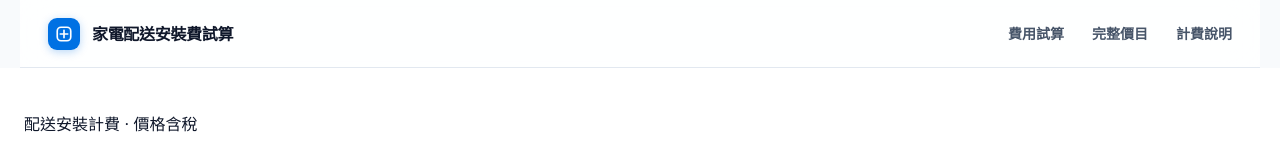
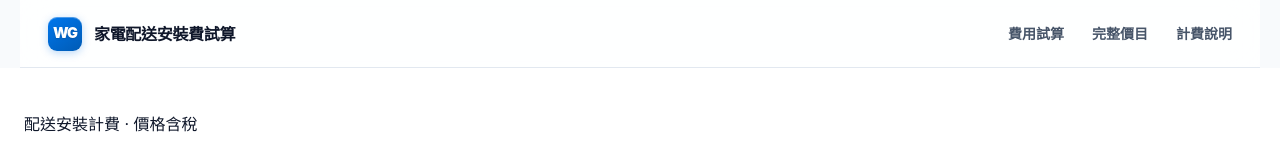
Before and after one commit to lalawgwg99/WGapp, a Next.js app: page / in a window 1280 px wide. Shown: the top 144 px of the page. Built offline with nearby package versions, Linux system fonts and the light colour scheme.

Commit message:
設計高質感 Apple Squircle WG 品牌 Logo 並在運費標準加入「五甲店」標題

```diff
--- a/app/globals.css
+++ b/app/globals.css
@@ -90,11 +90,17 @@ main { width: 100%; overflow-x: clip; }
 }
 .brand { display: flex; align-items: center; gap: 12px; font-weight: 700; font-size: 16px; letter-spacing: -0.02em; }
 .brand-icon-squircle {
-  width: 32px; height: 32px; display: grid; place-items: center;
-  background: var(--brand-blue); color: white; border-radius: 9px;
-  box-shadow: 0 2px 8px rgba(0, 113, 227, 0.28);
+  width: 34px; height: 34px; display: grid; place-items: center;
+  background: linear-gradient(145deg, #0077ed 0%, #005bb5 100%);
+  color: white; border-radius: 9px;
+  box-shadow: 0 2px 8px rgba(0, 113, 227, 0.28), inset 0 1px 0 rgba(255, 255, 255, 0.3);
+  flex: 0 0 auto; user-select: none;
 }
-.brand-icon-squircle svg { stroke: white; }
+.wg-logo-text {
+  font-family: -apple-system, BlinkMacSystemFont, "SF Pro Display", "SF Pro Text", system-ui, sans-serif;
+  font-weight: 900; font-size: 14.5px; letter-spacing: -0.06em; line-height: 1;
+  color: #ffffff; text-shadow: 0 1px 2px rgba(0, 0, 0, 0.15);
+}
 .site-header nav { display: flex; gap: 28px; font-size: 14px; font-weight: 600; color: var(--text-secondary); }
 .site-header nav a { transition: color .15s ease; }
 .site-header nav a:hover { color: var(--brand-blue); }
--- a/app/page.tsx
+++ b/app/page.tsx
@@ -455,11 +455,8 @@ export default function Home() {
       )}
       <header className="site-header">
         <a className="brand" href="#top" aria-label="回到頁首">
-          <div className="brand-icon-squircle" aria-hidden="true">
-            <svg width="18" height="18" viewBox="0 0 24 24" fill="none" stroke="currentColor" strokeWidth="2.2" strokeLinecap="round" strokeLinejoin="round">
-              <rect x="3" y="3" width="18" height="18" rx="5" />
-              <path d="M7 12h10M12 7v10" />
-            </svg>
+          <div className="brand-icon-squircle" aria-label="WG 標誌">
+            <span className="wg-logo-text">WG</span>
           </div>
           <span>家電配送安裝費試算</span>
         </a>
@@ -880,7 +877,7 @@ export default function Home() {
       <section className="area-section">
         <div className="area-intro">
           <p className="eyebrow"><span /> 運費標準</p>
-          <h2>各區域跨區運費</h2>
+          <h2>五甲店 · 各區域跨區運費</h2>
           <p>跨區費依送達區域計收，同址訂單只計一次；未列出之區域費用另議。</p>
           <a href="#calculator" className="text-link">前往試算 ↑</a>
         </div>
@@ -943,11 +940,8 @@ export default function Home() {
 
       <footer>
         <div className="brand">
-          <div className="brand-icon-squircle" aria-hidden="true">
-            <svg width="18" height="18" viewBox="0 0 24 24" fill="none" stroke="currentColor" strokeWidth="2.2" strokeLinecap="round" strokeLinejoin="round">
-              <rect x="3" y="3" width="18" height="18" rx="5" />
-              <path d="M7 12h10M12 7v10" />
-            </svg>
+          <div className="brand-icon-squircle" aria-label="WG 標誌">
+            <span className="wg-logo-text">WG</span>
           </div>
           <span>家電配送安裝費試算</span>
         </div>
```
